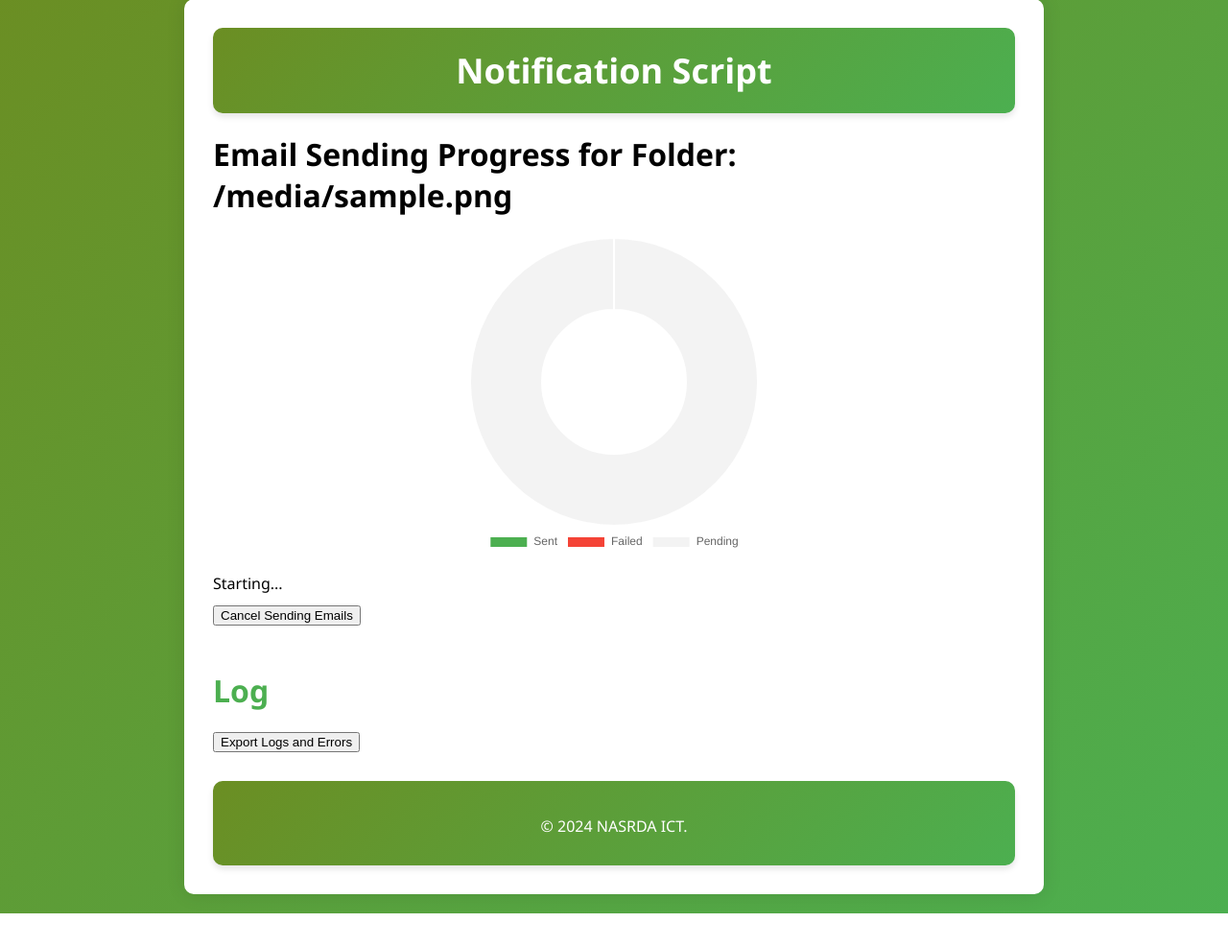
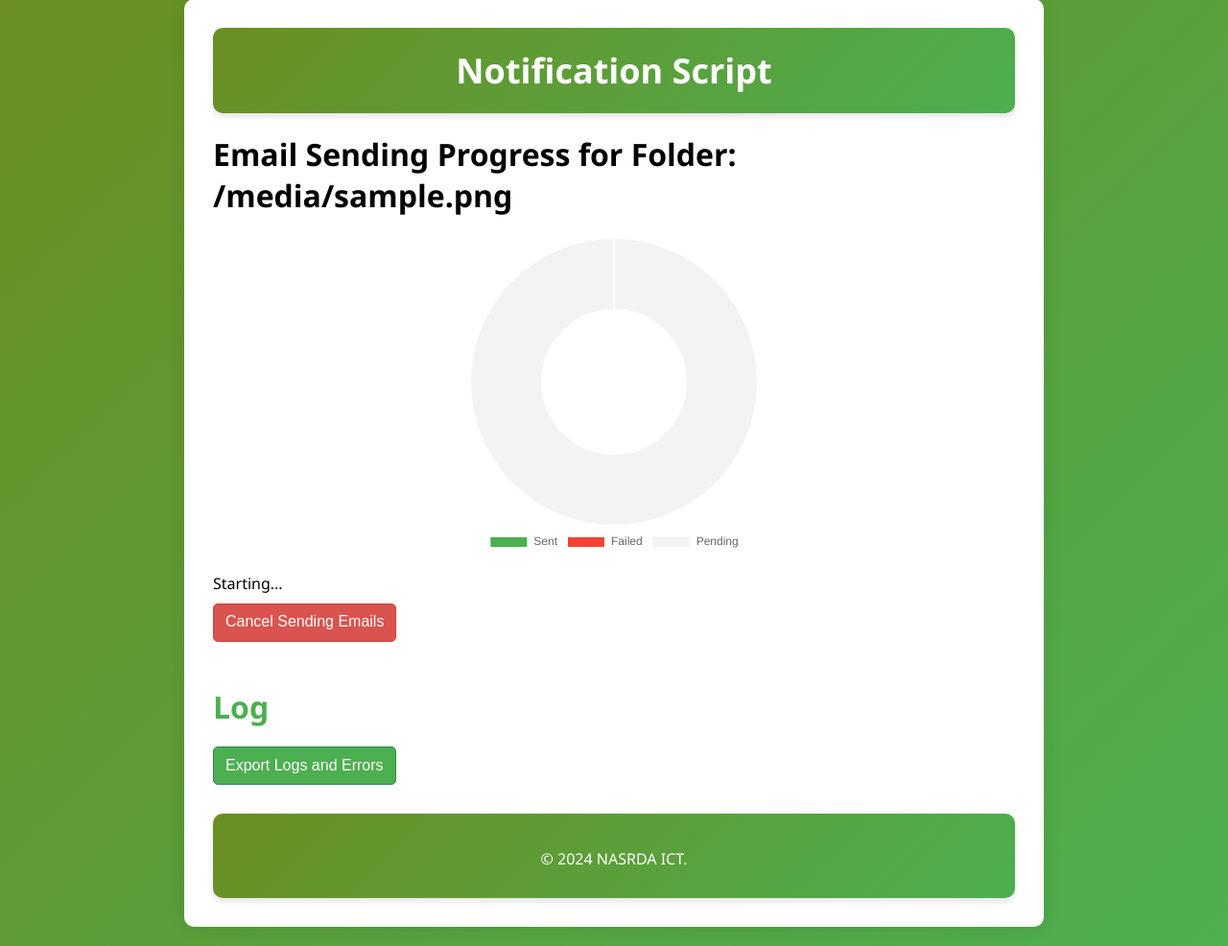
Before and after one commit to AbdurrahmanIdr/Mailing_script, a Flask app: template templates/results_visual.html in a window 1280 px wide. Shown: the part 21-1007 px from the top of the page at 96% size. Before the commit the page ends 973 px from the top, so only its background shows below. Run offline with Flask 3, Linux system fonts and the light colour scheme; the template is opened without the code that fills it: most values are stand-ins (such as "Sample title", 1, 10 or a date in 2020); parts of the project's set-up code (start-up, migrations or seed data) failed here and were passed over.

Commit message:
reorgnize: buttons were recreated to optimize and simplify visualization.

```diff
--- a/templates/query_db.html
+++ b/templates/query_db.html
@@ -1,7 +1,9 @@
 {% extends 'base.html' %}
 {% block body %}
-    <form action="{{ url_for('results') }}" method="post" class="form_btn">
+<div class="form_btn">
+    <form action="{{ url_for('results') }}" method="post">
         <input type="hidden" name="folder" value="{{ folder }}">
-        <button type="submit">Query Database</button>
+        <button class="btn btn-warning" type="submit">Query Database</button>
     </form>
+</div>
 {% endblock %}
--- a/templates/results_visual.html
+++ b/templates/results_visual.html
@@ -16,7 +16,7 @@
     <input type="hidden" name="task_id" value="{{ task_id }}" />
     <input type="hidden" name="filename" value="{{ filename }}" />
     <input type="hidden" name="folder" value="{{ folder }}" />
-    <button type="submit">Cancel Sending Emails</button>
+    <button class="btn btn-danger" type="submit">Cancel Sending Emails</button>
   </form>
 
   <div id="log">
@@ -26,7 +26,7 @@
   <div id="actions">
     <form action="/export_logs/" method="post">
       <input type="hidden" name="task_id" value="{{ task_id }}" />
-      <button type="submit">Export Logs and Errors</button>
+      <button class="btn btn-primary" type="submit">Export Logs and Errors</button>
     </form>
   </div>
 
--- a/templates/view_file.html
+++ b/templates/view_file.html
@@ -24,7 +24,7 @@
         <!-- Form to submit and retrieve the file path -->
         <form action="{{ url_for('retrieve_selected_path') }}" method="post">
             <input type="hidden" name="selected_file" value="{{ file_path }}">
-            <button id="file-path-btn" type="submit">Select Path</button>
+            <button class="btn btn-primary" id="file-path-btn" type="submit">Select Path</button>
         </form>
     </div>
 </div>
```
Also changed, not shown: templates/split_enc.html (+4 -3 lines).
